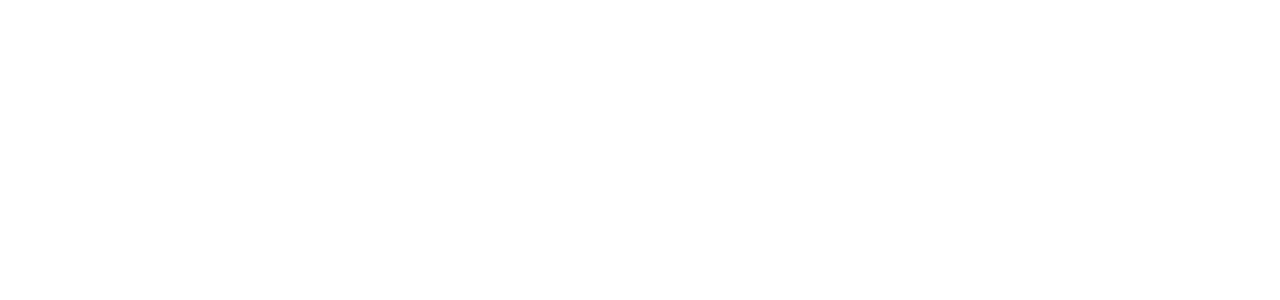
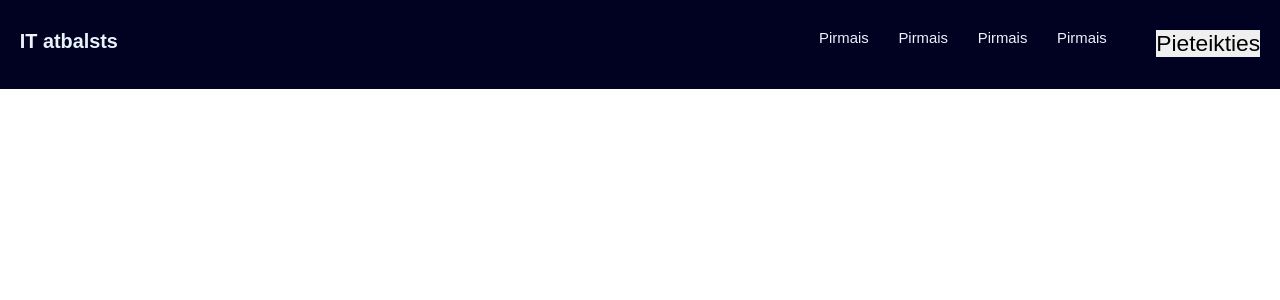
Before and after one commit to TomsNikelis/Programmesana, a PHP site: page / in a window 1280 px wide. Before the commit the part shown is empty. Shown: the top 300 px of the page. Run offline with PHP 8.4, Linux system fonts and the light colour scheme.

Commit message:
Navbar izveide
Navbar izveide

```diff
--- a/index.html
+++ b/index.html
@@ -1,5 +1,5 @@
 <!DOCTYPE html>
-<html lang="en">
+<html lang="lv">
 <head>
     <meta charset="UTF-8">
     <meta http-equiv="X-UA-Compatible" content="IE=edge">
@@ -8,6 +8,19 @@
     <title>IT atbalsts</title>
 </head>
 <body>
-
+    <header>
+        <div class="box-container">
+            <div class="logo">
+                <h1>IT atbalsts</h1>
+            </div>
+            <li>
+                <ul>Pirmais</ul>
+                <ul>Pirmais</ul>
+                <ul>Pirmais</ul>
+                <ul>Pirmais</ul>
+                <ul><button>Pieteikties</button></ul>
+            </li>
+        </div>
+    </header>
 </body>
 </html>
--- a/styles.css
+++ b/styles.css
@@ -1,3 +1,5 @@
+/*CSS stila default vērtību iestatīšana*/
+
 :root{
     --main-color:#6e8ae8;
     --black:#555;
@@ -45,3 +47,34 @@
 section{
     padding:2rem 9%;
 }
+
+/*HTML stila vērtības*/
+
+header {
+    position: fixed;
+    background: rgb(1, 1, 34);
+    height: 9rem;
+    width: 100%;
+    color: #e9f3fc;
+}
+
+.logo {
+    display: flex;
+    float: left;
+    margin-top: 3rem;
+    margin-left: 2rem;
+
+}
+
+li {
+    float: right;
+    display: flex;
+    gap: 3rem;
+    margin-top: 3rem;
+    margin-right: 2rem;
+    font-size: 1.5rem;
+}
+li button{
+    font-size: 2.3rem;
+    margin-left: 2rem;
+}
```
